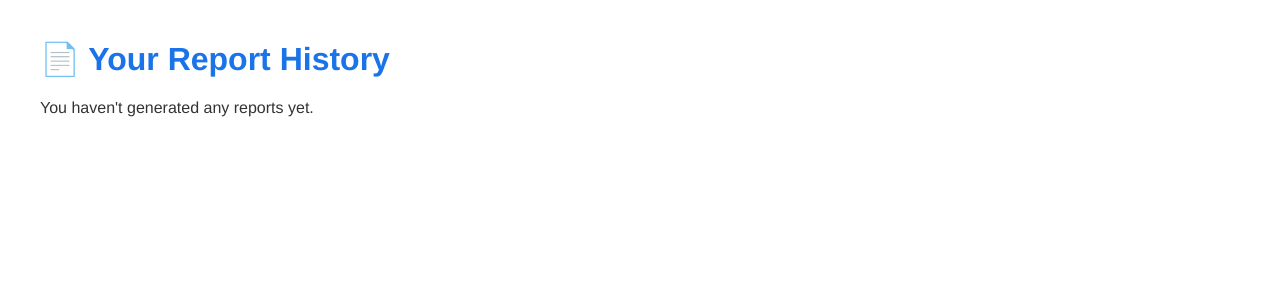
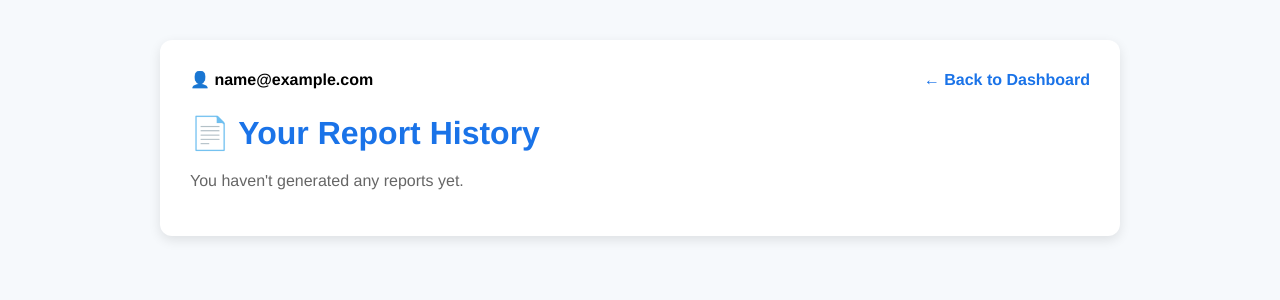
Before and after one commit to RestGenius/restgenius, a Flask app: page /report-history in a window 1280 px wide. Shown: the top 300 px of the page. Run offline with Flask 3, Linux system fonts and the light colour scheme; the visitor is signed in with stand-in values (Sample User, id 1); data that the repository does not hold is empty.

Commit message:
Update report_history.html

```diff
--- a/templates/report_history.html
+++ b/templates/report_history.html
@@ -2,35 +2,86 @@
 <html lang="en">
 <head>
   <meta charset="UTF-8">
-  <title>Your Report History</title>
+  <title>📄 Report History – RestGenius</title>
   <style>
     body {
       font-family: "Helvetica Neue", Helvetica, Arial, sans-serif;
-      margin: 40px;
-      color: #333;
+      background: #f6f9fc;
+      margin: 0;
+      padding: 0;
     }
+
+    .container {
+      max-width: 900px;
+      margin: 40px auto;
+      background: white;
+      padding: 30px;
+      border-radius: 12px;
+      box-shadow: 0 4px 12px rgba(0,0,0,0.1);
+    }
+
+    .top-bar {
+      display: flex;
+      justify-content: space-between;
+      align-items: center;
+      margin-bottom: 25px;
+    }
+
+    .top-bar a {
+      color: #1a73e8;
+      text-decoration: none;
+      font-weight: bold;
+    }
+
     h1 {
       color: #1a73e8;
+      margin-bottom: 20px;
     }
+
     table {
       width: 100%;
+      border-collapse: collapse;
       margin-top: 20px;
-      border-collapse: collapse;
     }
+
     th, td {
-      padding: 12px 16px;
-      border-bottom: 1px solid #ddd;
+      padding: 14px 18px;
+      text-align: left;
+      border-bottom: 1px solid #e0e0e0;
     }
-    a.download-link {
+
+    th {
+      background-color: #f1f1f1;
+      font-weight: bold;
+    }
+
+    tr:hover {
+      background-color: #f9f9f9;
+    }
+
+    .download-link {
       color: #1a73e8;
       text-decoration: none;
     }
-    a.download-link:hover {
+
+    .download-link:hover {
       text-decoration: underline;
+    }
+
+    .no-reports {
+      font-size: 16px;
+      margin-top: 20px;
+      color: #666;
     }
   </style>
 </head>
 <body>
+  <div class="container">
+    <div class="top-bar">
+      <div><strong>👤 {{ current_user.email }}</strong></div>
+      <div><a href="{{ url_for('dashboard') }}">← Back to Dashboard</a></div>
+    </div>
+
     <h1>📄 Your Report History</h1>
 
     {% if reports %}
@@ -53,7 +104,8 @@
         </tbody>
       </table>
     {% else %}
-    <p>You haven't generated any reports yet.</p>
+      <p class="no-reports">You haven't generated any reports yet.</p>
     {% endif %}
+  </div>
 </body>
 </html>
```
Lines whose indentation alone changed are shown as unchanged.
